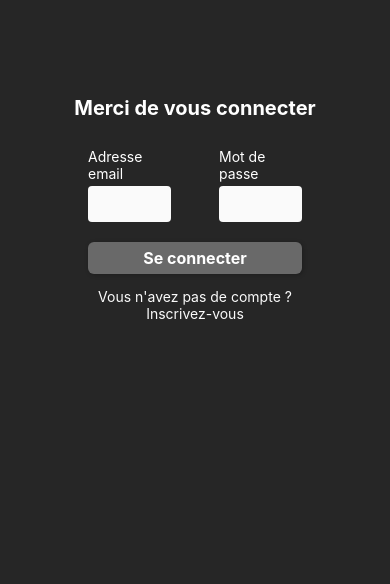
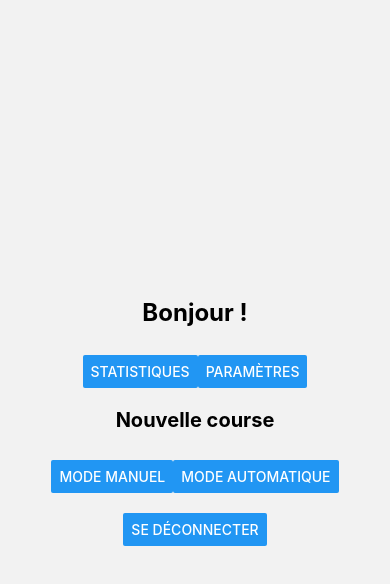
Before and after one commit to JosephBaegne22/FRONT-END, a React Native app: screen /MainMenu in a window 390 px wide. Shown: the top 584 px of the page. Built offline with nearby package versions, Linux system fonts and the light colour scheme.

Commit message:
1er commit

```diff
--- a/App.js
+++ b/App.js
@@ -7,7 +7,7 @@ import { ActivityIndicator, Alert } from "react-native";
 
 import LoginScreen from "./screens/LoginScreen";
 import SignupScreen from "./screens/SignupScreen";
-import MenuScreen from "./screens/MenuScreen";
+import MainMenuScreen from "./screens/MainMenuScreen";
 import GameScreen from "./screens/GameScreen";
 import AuthContextProvider, { AuthContext } from "./store/auth-context";
 
@@ -20,8 +20,9 @@ function AuthStack() {
         headerShown: false,
       }}
     >
-      <Stack.Screen name="Login" component={LoginScreen} />
-      <Stack.Screen name="Signup" component={SignupScreen} />
+      {/* <Stack.Screen name="Login" component={LoginScreen} />
+      <Stack.Screen name="Signup" component={SignupScreen} /> */}
+      <Stack.Screen name="MainMenu" component={MainMenuScreen} />
     </Stack.Navigator>
   );
 }
@@ -33,7 +34,7 @@ function AuthenticatedStack() {
         headerShown: false,
       }}
     >
-      <Stack.Screen name="Menu" component={MenuScreen} />
+      <Stack.Screen name="MainMenu" component={MainMenuScreen} />
       <Stack.Screen name="Game" component={GameScreen} />
     </Stack.Navigator>
   );
--- a/package.json
+++ b/package.json
@@ -16,7 +16,10 @@
     "expo-status-bar": "~1.12.1",
     "react": "18.2.0",
     "react-native": "0.74.2",
-    "react-native-dotenv": "^3.4.11"
+    "react-native-dotenv": "^3.4.11",
+    "react-native-web": "~0.19.10",
+    "react-dom": "18.2.0",
+    "@expo/metro-runtime": "~3.2.1"
   },
   "devDependencies": {
     "@babel/core": "^7.20.0"
--- /dev/null
+++ b/screens/MainMenuScreen.js
@@ -0,0 +1,75 @@
+import { useContext } from "react";
+import { Button, StyleSheet, Text, View } from "react-native";
+
+import { AuthContext } from "../store/auth-context";
+
+function MainMenuScreen({ navigation }) {
+  const authCtx = useContext(AuthContext);
+
+  return (
+    <View style={styles.rootContainer}>
+		<Text style={styles.title}>Bonjour !</Text>
+		<View
+          style={[
+            styles.buttonContainer,
+            { flexDirection: "row" },
+          ]}
+        >
+			<Button
+				title="Statistiques"
+				onPress={() => navigation.replace("Stats")}
+			></Button>
+			<Button
+				title="Paramètres"
+				onPress={() => navigation.replace("Settings")}
+			></Button>
+		</View>
+
+		<Text style={styles.subTitle}>Nouvelle course</Text>
+		<View
+          style={[
+            styles.buttonContainer,
+            { flexDirection: "row" },
+          ]}
+        >
+			<Button
+				title="Mode manuel"
+				onPress={() => navigation.replace("Game")}
+			></Button>
+			<Button
+				title="Mode automatique"
+				onPress={() => navigation.replace("Game")}
+			></Button>
+		</View>
+
+		<Button title="Se déconnecter" onPress={() => authCtx.logout()}></Button>
+    </View>
+  );
+}
+
+export default MainMenuScreen;
+
+const styles = StyleSheet.create({
+  rootContainer: {
+    flex: 1,
+    justifyContent: "center",
+    alignItems: "center",
+    padding: 32,
+  },
+  title: {
+    fontSize: 24,
+    fontWeight: "bold",
+    marginBottom: 8,
+  },
+  subTitle: {
+    fontSize: 20,
+    fontWeight: "bold",
+    marginBottom: 8,
+  },
+  buttonContainer: {
+    marginTop: 20,
+    marginBottom: 20,
+	justifyContent: "space-between",
+    // alignItems: "center",
+  },
+});
--- a/screens/MenuScreen.js
+++ /dev/null
@@ -1,35 +0,0 @@
-import { useContext } from "react";
-import { Button, StyleSheet, Text, View } from "react-native";
-
-import { AuthContext } from "../store/auth-context";
-
-function MenuScreen({ navigation }) {
-  const authCtx = useContext(AuthContext);
-
-  return (
-    <View style={styles.rootContainer}>
-      <Text style={styles.title}>Page de menu</Text>
-      <Button
-        title="Nouvelle course"
-        onPress={() => navigation.replace("Game")}
-      ></Button>
-      <Button title="Se déconnecter" onPress={() => authCtx.logout()}></Button>
-    </View>
-  );
-}
-
-export default MenuScreen;
-
-const styles = StyleSheet.create({
-  rootContainer: {
-    flex: 1,
-    justifyContent: "center",
-    alignItems: "center",
-    padding: 32,
-  },
-  title: {
-    fontSize: 20,
-    fontWeight: "bold",
-    marginBottom: 8,
-  },
-});
```
Also changed, not shown: 1 other file (tests, documents, lock files or other folders).
